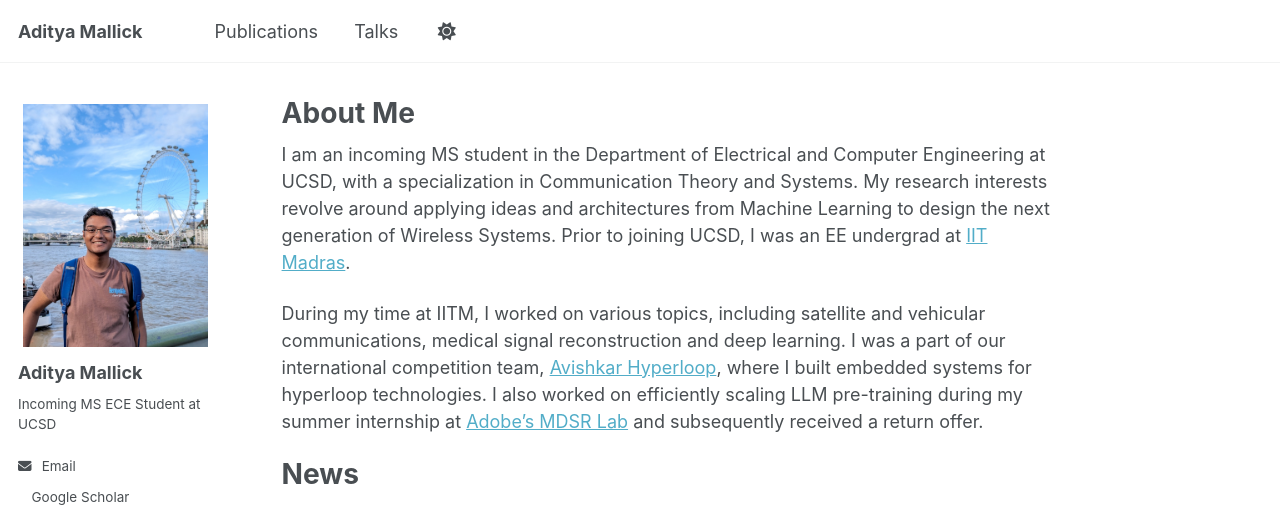
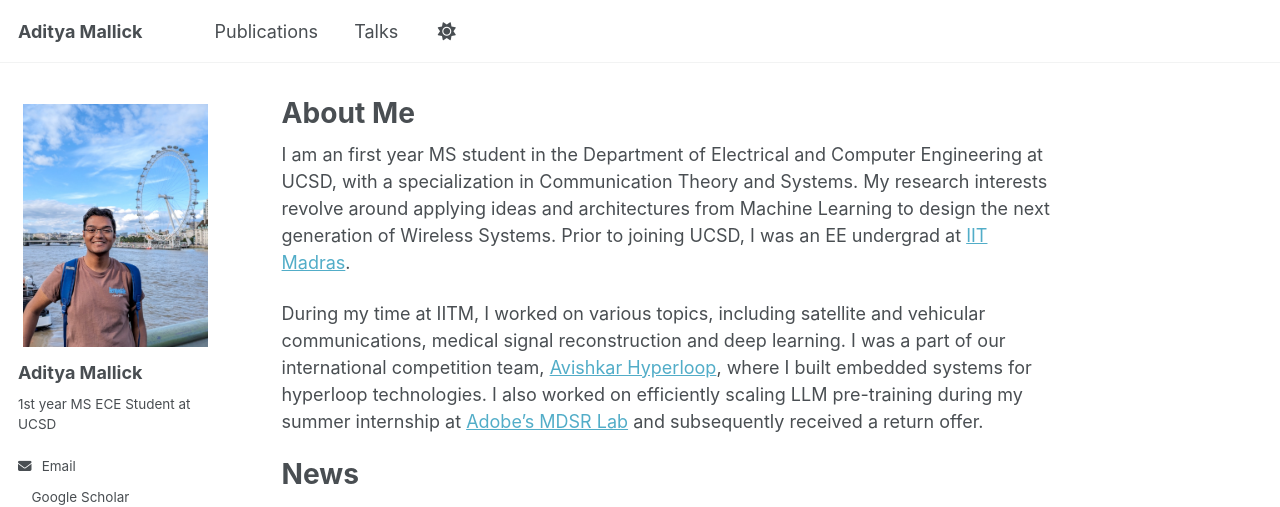
Before and after one commit to aditya2331/aditya2331.github.io, a Jekyll site: the page built from _pages/about.md, in a window 1280 px wide and 1089 px high. Shown: the top 507 px of the window. Built offline with Jekyll 4.4.1, drawn with Linux system fonts in a browser that asks for light colours.

Commit message:
changed abt me

```diff
--- a/_config.yml
+++ b/_config.yml
@@ -25,7 +25,7 @@ author:
   avatar: "me_edited.jpg"
   name: "Aditya Mallick"
   pronouns: # example: "she/her"
-  bio: "Incoming MS ECE Student at UCSD"
+  bio: "1st year MS ECE Student at UCSD"
   # location         : "Earth"
   # employer: "UC San Diego"
   uri: # URL
--- a/_pages/about.md
+++ b/_pages/about.md
@@ -7,7 +7,7 @@ redirect_from:
   - /about.html
 ---
 
-I am an incoming MS student in the Department of Electrical and Computer Engineering at UCSD, with a specialization in Communication Theory and Systems. My research interests revolve around applying ideas and architectures from Machine Learning to design the next generation of Wireless Systems. Prior to joining UCSD, I was an EE undergrad at [IIT Madras](https://www.iitm.ac.in/).
+I am an first year MS student in the Department of Electrical and Computer Engineering at UCSD, with a specialization in Communication Theory and Systems. My research interests revolve around applying ideas and architectures from Machine Learning to design the next generation of Wireless Systems. Prior to joining UCSD, I was an EE undergrad at [IIT Madras](https://www.iitm.ac.in/).
 
 During my time at IITM, I worked on various topics, including satellite and vehicular communications, medical signal reconstruction and deep learning. I was a part of our international competition team, [Avishkar Hyperloop](https://avishkarhyperloop.com/), where I built embedded systems for hyperloop technologies. I also worked on efficiently scaling LLM pre-training during my summer internship at [Adobe's MDSR Lab](https://adobe.mdsr.live/) and subsequently received a return offer.
 
```
